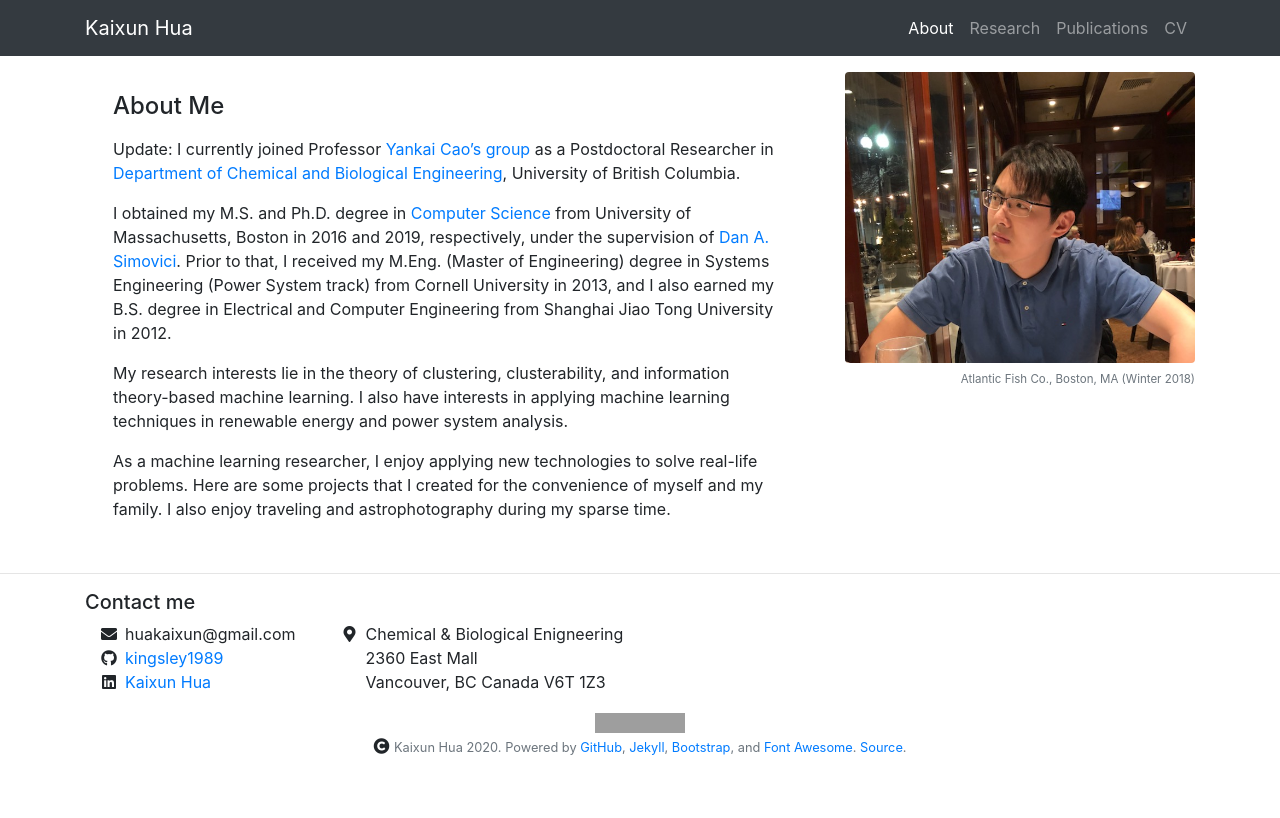
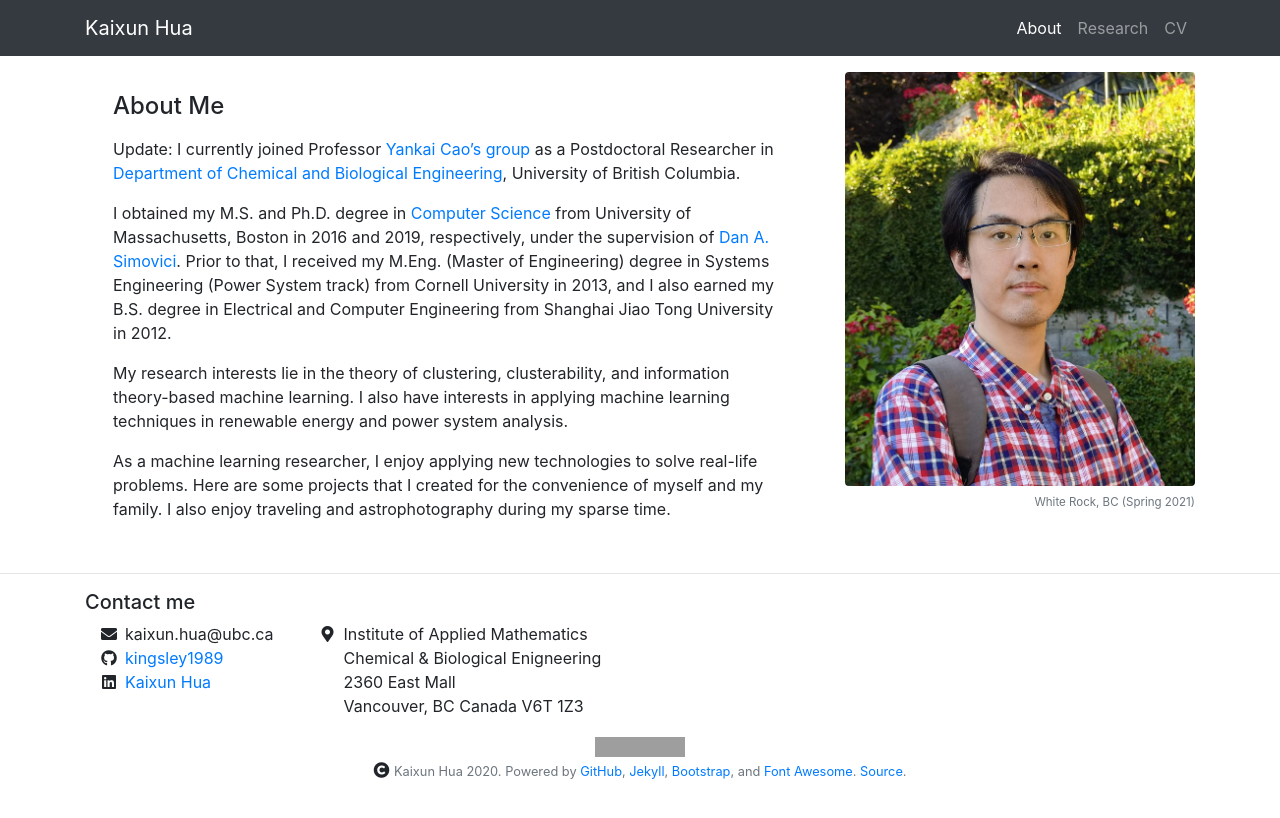
Before and after one commit to kingsley1989/kingsley1989.github.io, a Jekyll site: the page built from index.md, in a window 1280 px wide. Shown: the top 818 px of the page. Built offline with Jekyll 4.4.1, drawn with Linux system fonts in a browser that asks for light colours; nearby versions of some CDN libraries; grey boxes are pictures that could not be loaded.

Commit message:
update profile

```diff
--- a/_config.yml
+++ b/_config.yml
@@ -1,7 +1,7 @@
 
 # Site settings
 title: "Kaixun Hua"
-email: huakaixun@gmail.com
+email: kaixun.hua@ubc.ca
 
 include:
   - _pages
--- a/_data/contact.yml
+++ b/_data/contact.yml
@@ -14,9 +14,10 @@ github:
   username: kingsley1989
 
 email:
-  address: huakaixun@gmail.com
+  address: kaixun.hua@ubc.ca
 
 address:
+    Institute of Applied Mathematics <br/>
     Chemical & Biological Enigneering <br/>
     2360 East Mall <br/>
     Vancouver, BC Canada V6T 1Z3
--- a/_data/nav.yml
+++ b/_data/nav.yml
@@ -3,7 +3,7 @@
   href: "/"
 - title: "Research"
   href: "/research/"
-- title: "Publications"
-  href: "/publications/"
+#- title: "Publications"
+#  href: "/publications/"
 - title: "CV"
   href: "/pubs/CV_Kaixun_Hua.pdf" #"/cv/"
--- a/index.md
+++ b/index.md
@@ -11,8 +11,8 @@ about_me: |
 
   As a machine learning researcher, I enjoy applying new technologies to solve real-life problems. Here are some projects that I created for the convenience of myself and my family. I also enjoy traveling and astrophotography during my sparse time.
 
-about_me_img: "/imgs/AtlanticFishCo.jpeg"
+about_me_img: "/imgs/bio-kaixun.jpeg"
 about_me_img_caption: |
-  Atlantic Fish Co., Boston, MA (Winter 2018)
+  White Rock, BC (Spring 2021)
 
 ---
```
Also changed, not shown: imgs/bio-kaixun.jpeg (added), 2 other files.
